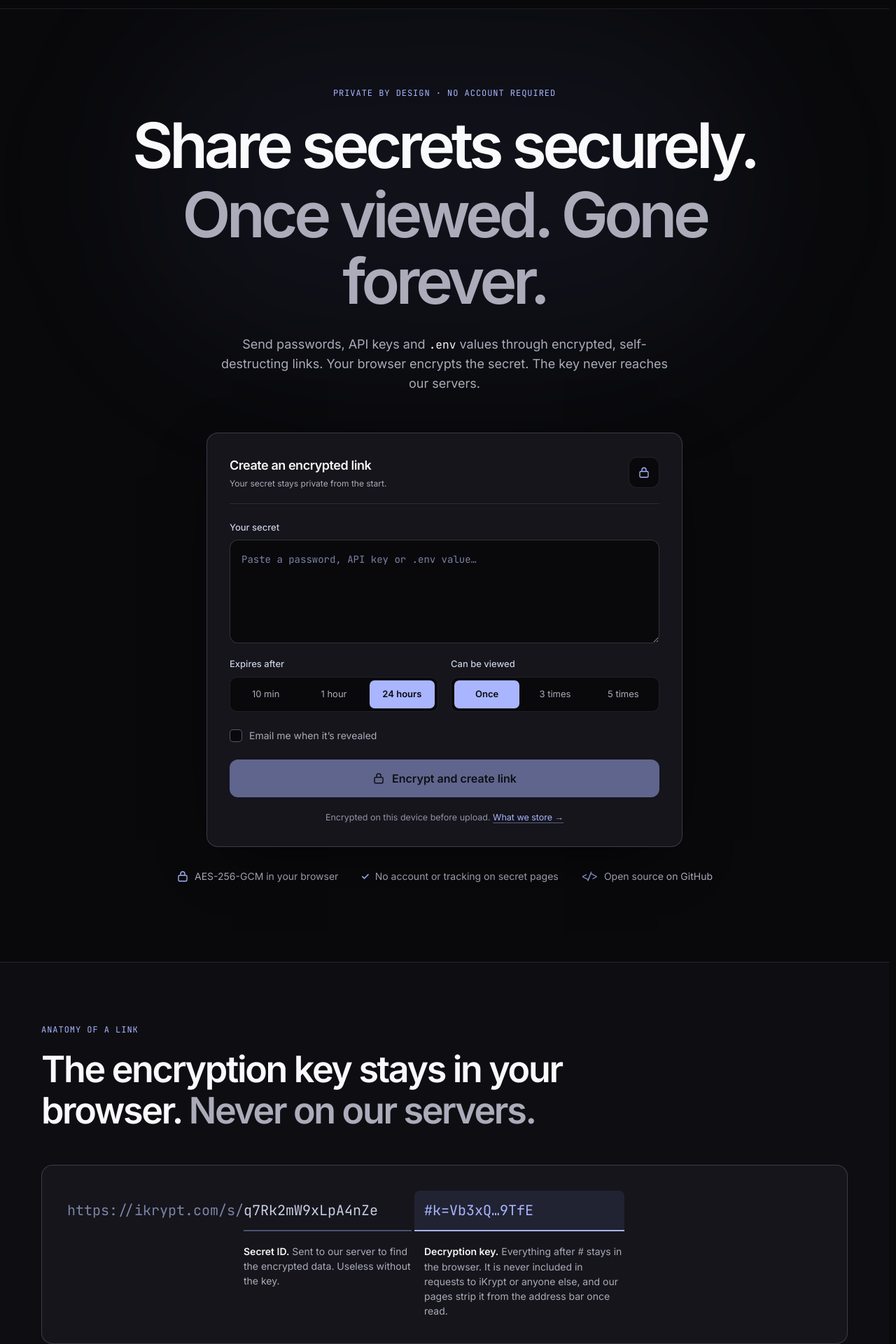
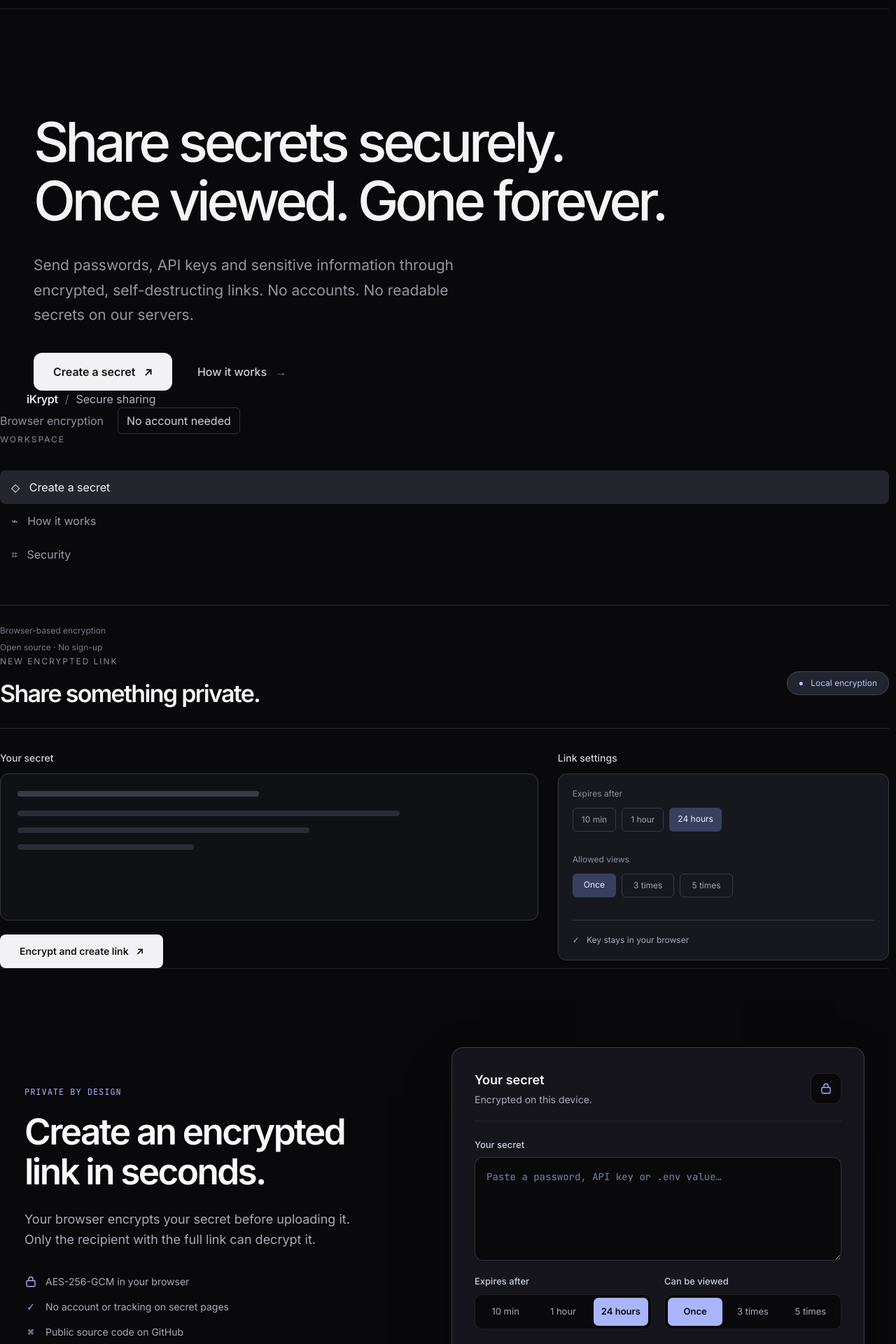
Before and after one commit to digitalwareshub/iKrypt10, a Next.js app: page / in a window 1280 px wide. Shown: the part 60-1980 px from the top of the page at 70% size. Built offline with nearby package versions, Linux system fonts and the light colour scheme.

Commit message:
design: replace centered hero with Linear reference composition and functional form below

```diff
--- a/src/app/page.tsx
+++ b/src/app/page.tsx
@@ -1,5 +1,6 @@
 import Link from 'next/link';
 import SecretForm from '@/components/SecretForm';
+import ProductStage from '@/components/ProductStage';
 import Footer from '@/components/Footer';
 import { Eyebrow, SectionHeading, CheckIcon, CrossIcon } from '@/components/ui';
 
@@ -125,35 +126,57 @@ export default function Home() {
       <script type="application/ld+json" dangerouslySetInnerHTML={{ __html: JSON.stringify(faqJsonLd) }} />
 
       <main id="content" className="relative isolate overflow-clip">
-        {/* Concept A: a focused, product-first hero. Encryption stays in SecretForm. */}
-        <section className="relative mx-auto max-w-site px-4 pb-20 pt-20 text-center sm:px-6 sm:pb-28 sm:pt-28">
-          <div aria-hidden="true" className="pointer-events-none absolute left-1/2 top-0 -z-10 h-[500px] w-full max-w-[900px] -translate-x-1/2 rounded-full bg-primary-strong/[0.06] blur-[110px]" />
-          <div className="mx-auto max-w-[900px]">
-            <Eyebrow>Private by design · No account required</Eyebrow>
-            <h1 className="font-sans text-[clamp(3rem,7vw,6.1rem)] font-semibold leading-[1.06] tracking-[-0.06em] text-heading">
-              Share secrets securely.
-              <span className="mt-1 block text-muted-foreground">Once viewed. Gone forever.</span>
-            </h1>
-            <p className="mx-auto mt-7 max-w-[660px] text-base leading-[1.8] text-muted-foreground sm:text-lg">
-              Send passwords, API keys and <code className="font-mono text-[0.9em] text-foreground">.env</code> values
-              through encrypted, self-destructing links. Your browser encrypts the secret. The key never reaches our servers.
-            </p>
+        {/* Large left-aligned editorial-free hero, following the supplied Linear layout reference. */}
+        <section className="ikrypt-linear-hero">
+          <div className="mx-auto max-w-[1320px] px-5 pt-[108px] sm:px-9 sm:pt-[142px] lg:px-12 lg:pt-[148px]">
+            <div className="max-w-[1200px]">
+              <h1 className="max-w-[1160px] font-sans text-[clamp(3.25rem,6.1vw,6.35rem)] font-medium leading-[1.075] tracking-[-0.065em] text-[#F4F4F5]">
+                Share secrets securely.
+                <br className="hidden md:block" />
+                {' '}Once viewed. Gone forever.
+              </h1>
+              <p className="mt-8 max-w-[660px] text-[17px] leading-[1.7] text-[#96969F] sm:text-[21px]">
+                Send passwords, API keys and sensitive information through encrypted, self-destructing links.
+                No accounts. No readable secrets on our servers.
+              </p>
+              <div className="mt-9 flex flex-wrap items-center gap-x-9 gap-y-5">
+                <a href="#create" className="inline-flex min-h-[54px] items-center justify-center rounded-xl bg-[#F2F2F4] px-7 text-base font-semibold text-[#151519] transition-colors hover:bg-white focus-visible:outline-offset-4">
+                  Create a secret <span aria-hidden="true" className="ml-3">↗</span>
+                </a>
+                <a href="#how-it-works" className="text-base font-medium text-[#D0D0D6] transition-colors hover:text-white">
+                  How it works <span aria-hidden="true" className="ml-2 text-[#858591]">→</span>
+                </a>
+              </div>
+            </div>
           </div>
-          <div id="create" className="relative mx-auto mt-12 max-w-[680px] scroll-mt-24 rounded-2xl border border-line-strong bg-surface p-5 text-left shadow-[0_24px_90px_-35px_rgba(0,0,0,0.9)] sm:mt-14 sm:p-8">
-            <div className="mb-6 flex items-center justify-between gap-3 border-b border-line pb-5">
-              <div>
-                <h2 className="text-lg font-semibold tracking-tight text-foreground">Create an encrypted link</h2>
-                <p className="mt-1 text-xs text-muted-foreground">Your secret stays private from the start.</p>
+          <ProductStage />
+        </section>
+
+        {/* Functional, accessible encryption form. ProductStage above is visual only. */}
+        <section id="create" aria-labelledby="create-h" className="scroll-mt-24 border-t border-line bg-background px-4 py-20 sm:px-6 sm:py-28">
+          <div className="mx-auto grid max-w-site gap-12 lg:grid-cols-[minmax(0,1fr)_minmax(0,590px)] lg:gap-20">
+            <div className="lg:pt-14">
+              <Eyebrow>Private by design</Eyebrow>
+              <h2 id="create-h" className="font-sans text-[clamp(2.25rem,4vw,3.75rem)] font-semibold leading-[1.12] tracking-[-0.05em] text-heading">
+                Create an encrypted link in seconds.
+              </h2>
+              <p className="mt-6 max-w-[470px] text-lg leading-relaxed text-muted-foreground">
+                Your browser encrypts your secret before uploading it. Only the recipient with the full link can decrypt it.
+              </p>
+              <ul className="mt-9 flex flex-col gap-4 text-sm text-muted-foreground">
+                <li className="flex items-center gap-3"><LockIcon /> AES-256-GCM in your browser</li>
+                <li className="flex items-center gap-3"><span className="w-[18px] text-center text-primary">✓</span> No account or tracking on secret pages</li>
+                <li className="flex items-center gap-3"><span className="w-[18px] text-center font-mono text-primary">⌘</span><a href={GITHUB_REPO_URL} target="_blank" rel="noopener noreferrer" className="underline-offset-4 hover:text-foreground hover:underline">Public source code on GitHub</a></li>
+              </ul>
+            </div>
+            <div className="min-w-0 rounded-2xl border border-line-strong bg-surface p-5 shadow-[0_28px_90px_-40px_rgba(0,0,0,0.9)] sm:p-8">
+              <div className="mb-6 flex items-center justify-between gap-4 border-b border-line pb-5">
+                <div><h3 className="text-lg font-semibold text-foreground">Your secret</h3><p className="mt-1 text-sm text-muted-foreground">Encrypted on this device.</p></div>
+                <span className="rounded-xl border border-line bg-background p-3"><LockIcon /></span>
               </div>
-              <span className="rounded-xl border border-line bg-background p-3"><LockIcon /></span>
+              <SecretForm />
             </div>
-            <SecretForm />
           </div>
-          <ul className="mx-auto mt-8 flex max-w-[950px] flex-wrap items-center justify-center gap-x-8 gap-y-4 text-[13px] text-muted-foreground sm:text-sm">
-            <li className="flex items-center gap-2"><LockIcon /> AES-256-GCM in your browser</li>
-            <li className="flex items-center gap-2"><span className="font-semibold text-primary" aria-hidden="true">✓</span> No account or tracking on secret pages</li>
-            <li className="flex items-center gap-2"><span className="font-mono text-primary" aria-hidden="true">&lt;/&gt;</span><a href={GITHUB_REPO_URL} target="_blank" rel="noopener noreferrer" className="underline-offset-4 hover:text-foreground hover:underline">Open source on GitHub</a></li>
-          </ul>
         </section>
 
         {/* LINK ANATOMY */}
```
